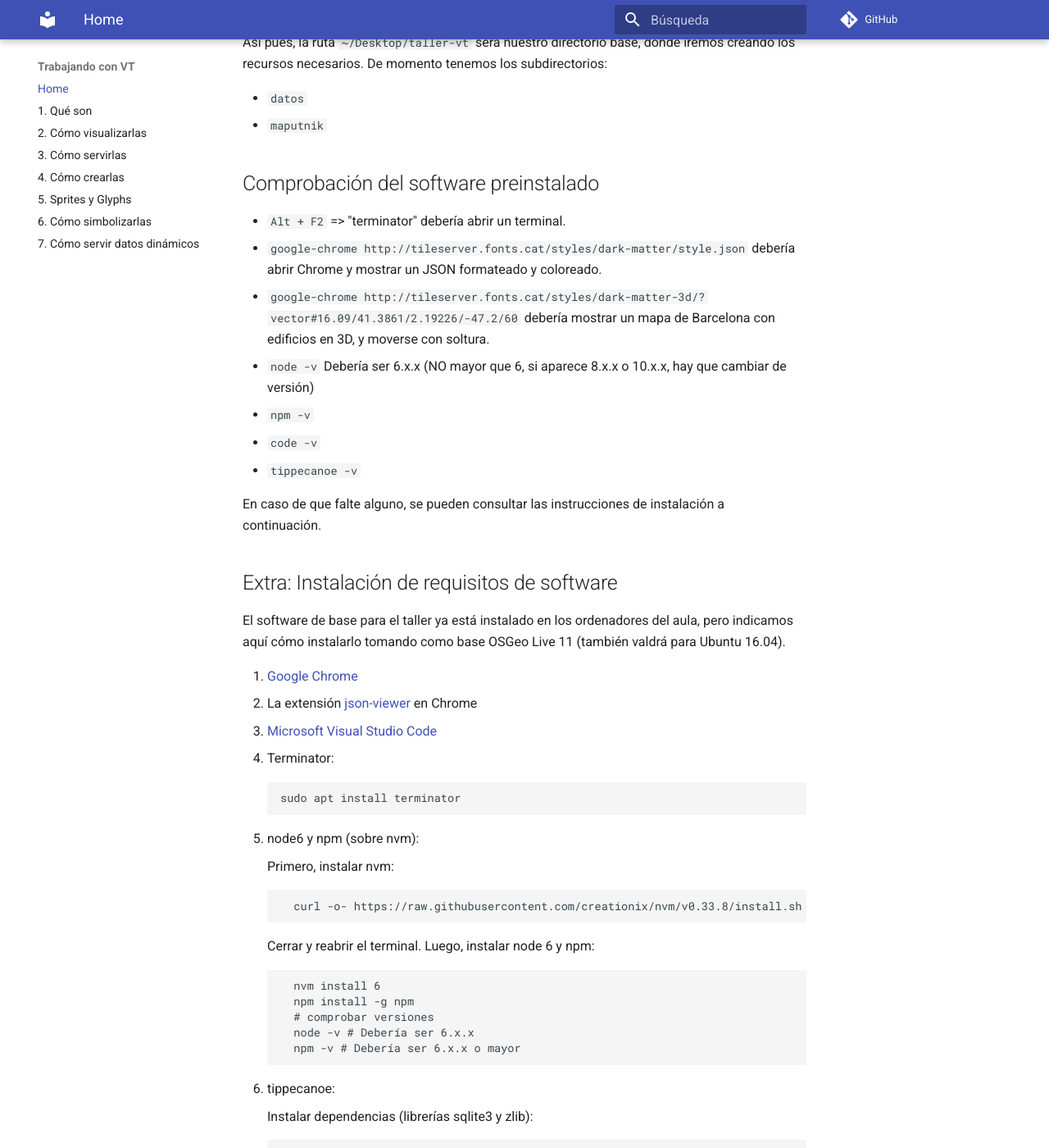
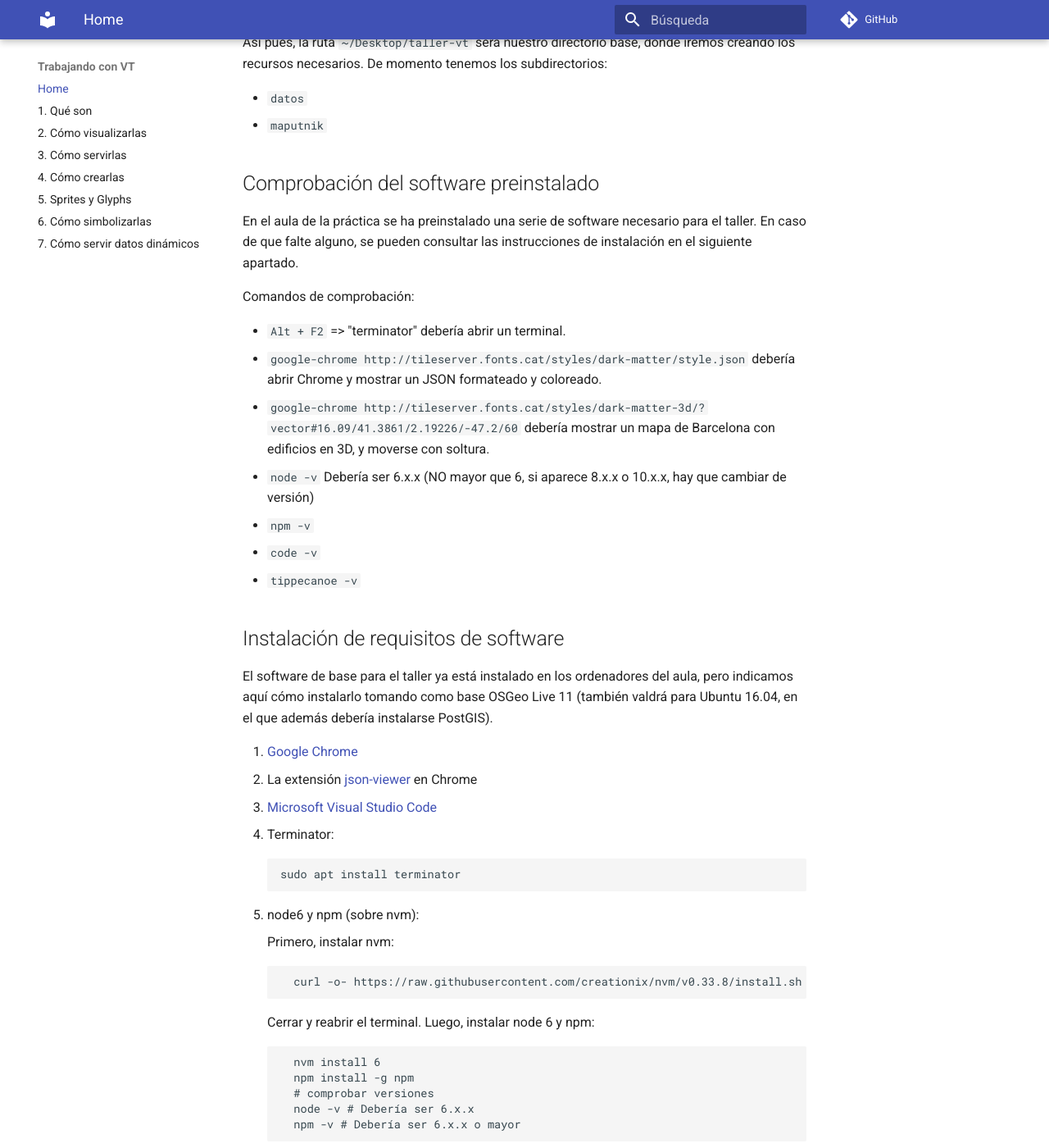
Before and after one commit to geoinquiets/taller-vt, an MkDocs documentation site: the page built from docs/index.md, in a window 1280 px wide and 1400 px high, scrolled down 664 px. Shown: the whole window at 82% size. Built offline with MkDocs 1.6.1 and Material for MkDocs 9.7.7, drawn with Linux system fonts in a browser that asks for light colours; comment, search, counter and statistics services are not loaded; old or Windows-style settings are respelled for this version of MkDocs.

Commit message:
Aclarar mejor que el software ya viene preinstalado, y que si no, se gigan las instrucciones de instalación. Closes #23

```diff
--- a/docs/index.md
+++ b/docs/index.md
@@ -32,6 +32,11 @@ De momento tenemos los subdirectorios:
 
 ## Comprobación del software preinstalado
 
+En el aula de la práctica se ha preinstalado una serie de software necesario para el taller.
+En caso de que falte alguno, se pueden consultar las instrucciones de instalación en el siguiente apartado.
+
+Comandos de comprobación:
+
 * `Alt + F2` => "terminator" debería abrir un terminal.
 * `google-chrome http://tileserver.fonts.cat/styles/dark-matter/style.json` debería abrir Chrome y mostrar un JSON formateado y coloreado.
 * `google-chrome http://tileserver.fonts.cat/styles/dark-matter-3d/?vector#16.09/41.3861/2.19226/-47.2/60` debería mostrar un mapa de Barcelona con edificios en 3D, y moverse con soltura.
@@ -40,13 +45,10 @@ De momento tenemos los subdirectorios:
 * `code -v`
 * `tippecanoe -v`
 
-En caso de que falte alguno, se pueden consultar las instrucciones de instalación a continuación.
-
-
-## Extra: Instalación de requisitos de software
+## Instalación de requisitos de software
 
 El software de base para el taller ya está instalado en los ordenadores del aula, pero indicamos aquí cómo instalarlo
-tomando como base OSGeo Live 11 (también valdrá para Ubuntu 16.04).
+tomando como base OSGeo Live 11 (también valdrá para Ubuntu 16.04, en el que además debería instalarse PostGIS).
 
 1. [Google Chrome](https://www.google.com/chrome/)
 2. La extensión [json-viewer](https://chrome.google.com/webstore/detail/json-viewer/gbmdgpbipfallnflgajpaliibnhdgobh) en Chrome
```
